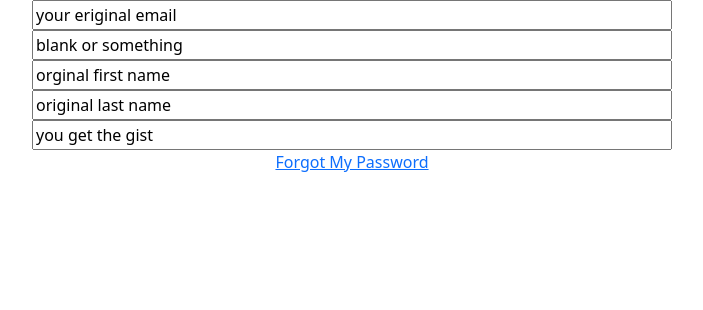
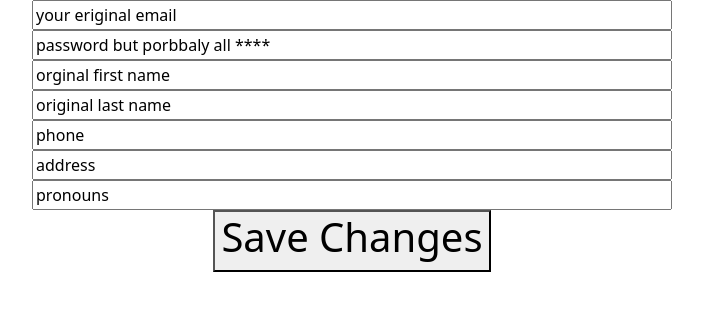
Before and after one commit to pojj/Delta-ATS-FrontEnd, a React (Create React App) app: page / in a window 1280 px wide. Shown: the top 310 px of the page, without its empty margins (288-991 px from the left). Built offline with nearby package versions, Linux system fonts and the light colour scheme; the HTML template or start-up script is replaced by a standard one.

Commit message:
added "functional" axios to buttons

```diff
--- a/src/aboutPage/editAbout.js
+++ b/src/aboutPage/editAbout.js
@@ -1,20 +1,36 @@
 import React from "react";
 import "./editAbout.css"
+import axios from "axios";
 
 export class EditAbout extends React.Component {
     constructor(props) {
         super(props);
         this.state = {
             email: "your eriginal email",
-            password: "blank or something",
+            password: "password but porbbaly all ****",
             firstName: "orginal first name",
             lastName: "original last name",
-            phoneNum: "you get the gist",
-            address: "asd",
-            pronouns:"asd"
+            phoneNum: "phone",
+            address: "address",
+            pronouns:"pronouns"
         };
 
         this.handleTextChange = this.handleTextChange.bind(this);
+        this.submitInfo = this.submitInfo.bind(this);
+    }
+
+    async submitInfo(e){
+        e.preventDefault();
+        console.log("asd");
+
+        await axios.post("http://localhost:3001", this.state)
+        .then(res => {
+            console.log("asd");
+            window.location.assign("google.com");
+        })
+        .catch(err => {
+            console.log("this failed try again later");
+        })
     }
 
     handleTextChange(e) {
@@ -44,7 +60,16 @@ export class EditAbout extends React.Component {
                 phoneNum : e.target.value
             });
         }
-
+        else if(changed == "address"){
+            this.setState({
+                address : e.target.value
+            });
+        }
+        else if(changed == "pronouns"){
+            this.setState({
+                pronouns : e.target.value
+            });
+        }
 
 
 
@@ -54,7 +79,7 @@ export class EditAbout extends React.Component {
     render() {
         return (
             <div>
-                <form onSubmit={this.handleSubmit} className="form">
+                <form onSubmit={this.submitInfo} className="form">
                     <input
                         placeholder="email"
                         onChange={this.handleTextChange}
@@ -100,10 +125,26 @@ export class EditAbout extends React.Component {
                     />
                     <br />
 
-                    <div className="right-align">
-                        <a href="https://www.youtube.com/watch?v=dQw4w9WgXcQ">Forgot My Password</a>
-                        <br />
-                    </div>
+                    <input
+                        placeholder="Address"
+                        onChange={this.handleTextChange}
+                        className="textbox"
+                        id = "address"
+                        value = {this.state.address}
+                    />
+                    <br />
+
+                    <input
+                        placeholder="Pronouns"
+                        onChange={this.handleTextChange}
+                        className="textbox"
+                        id = "pronouns"
+                        value = {this.state.pronouns}
+                    />
+                    <br />
+
+                    <button onClick = {this.submitInfo} className = "submitButton"><h1>Save Changes</h1></button>
+
                 </form>
             </div>
         );
```
